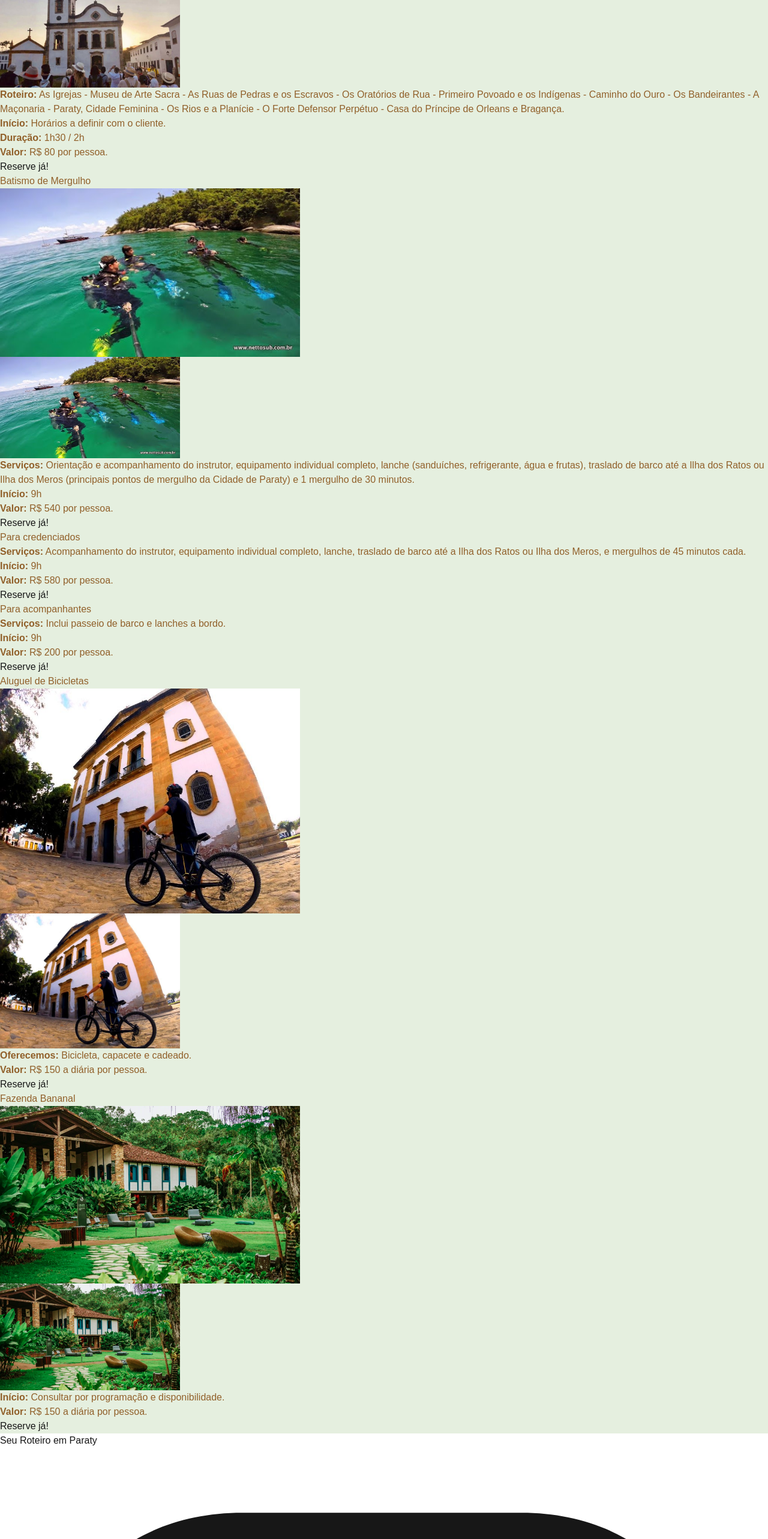
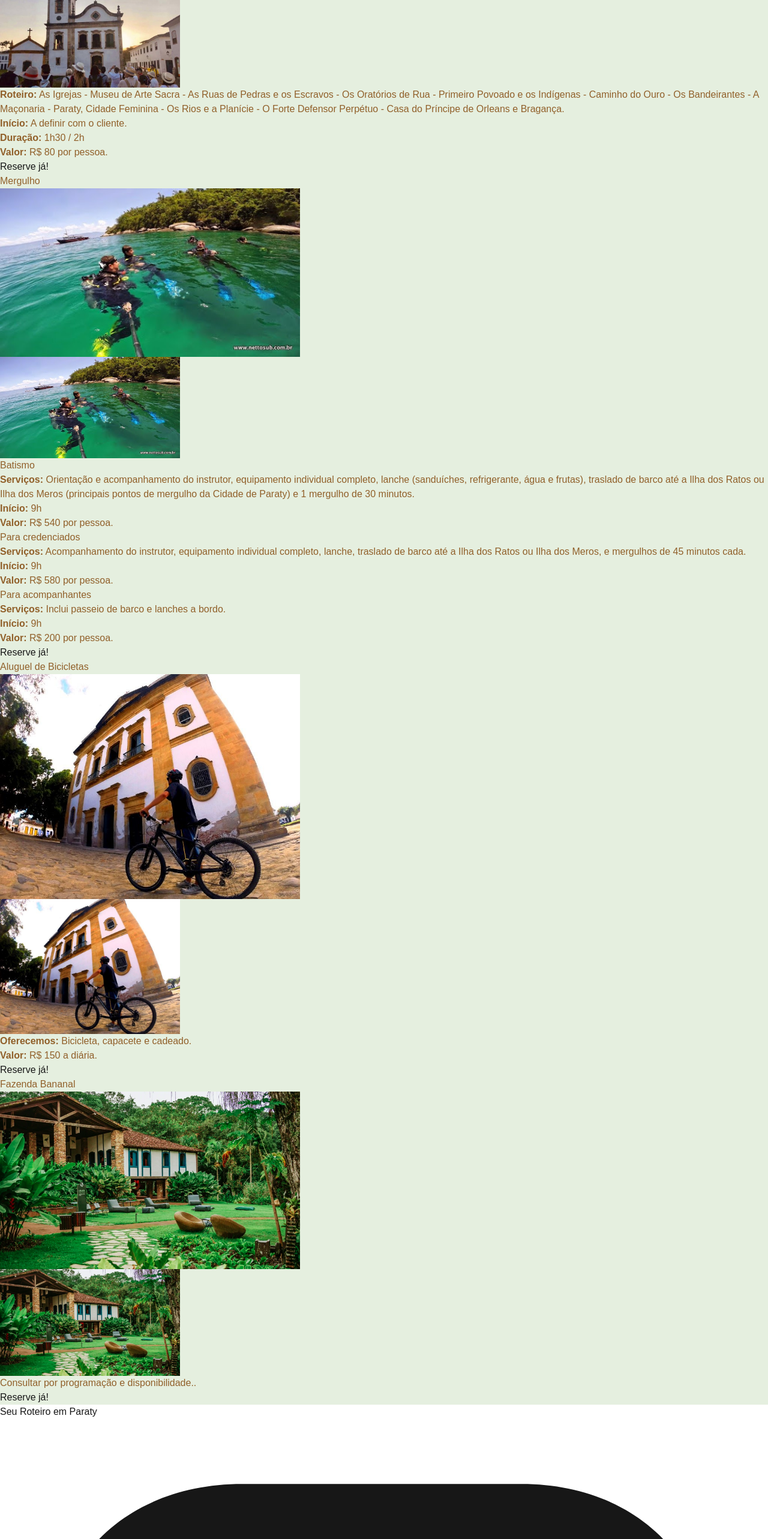
Before and after one commit to fabiosachetto/spa-roteiro-paraty, a Next.js app in the folder roteiro-paraty/: page /experiencias in a window 1280 px wide. Shown: the part 3067-5633 px from the top of the page at 60% size. Built offline with nearby package versions, Linux system fonts and the light colour scheme.

Commit message:
ajustando textos conforme solicitação do cliente

```diff
--- a/roteiro-paraty/src/app/experiencias/page.tsx
+++ b/roteiro-paraty/src/app/experiencias/page.tsx
@@ -15,9 +15,11 @@ export default function Experiencias() {
                 ? "py-7 border-b border-double border-b-amber-900"
                 : ""
             }`}>
+            {infoExperiencia.titulo && (
               <h3 className="text-2xl mb-5 uppercase font-bold">
                 {infoExperiencia.titulo}
               </h3>
+            )}
 
             {infoExperiencia.imagem && (
               <div className="inline-block">
@@ -38,6 +40,12 @@ export default function Experiencias() {
                   className="block md:hidden mb-5 object-cover transition duration-500 hover:scale-105 rounded-lg border-4 border-white"
                 />
               </div>
+            )}
+
+            {infoExperiencia.sub_titulo && (
+              <h4 className="text-1xl mb-5 uppercase font-bold">
+                {infoExperiencia.sub_titulo}
+              </h4>
             )}
 
             {infoExperiencia.roteiro && (
@@ -70,10 +78,19 @@ export default function Experiencias() {
               </p>
             )}
 
+            {infoExperiencia.valor && (
+              <p>
+                <strong>Valor:</strong> {infoExperiencia.valor}
+              </p>
+            )}
+
+            {infoExperiencia.consultar_disponibilidade && (
               <p className="mb-5">
-              <strong>Valor:</strong> {infoExperiencia.valor} por pessoa.
+                {infoExperiencia.consultar_disponibilidade}.
               </p>
+            )}
 
+            {infoExperiencia.contato && (
               <div className="mt-5">
                 <Link
                   href={infoExperiencia.contato}
@@ -82,6 +99,7 @@ export default function Experiencias() {
                   Reserve já!
                 </Link>
               </div>
+            )}
           </div>
         );
       })}
--- a/roteiro-paraty/src/data/infosExperiencias.json
+++ b/roteiro-paraty/src/data/infosExperiencias.json
@@ -3,72 +3,84 @@
     "titulo": "City Tour",
     "imagem": "experiencias.jpg",
     "alt_title": "Roteiro: As Igrejas - Museu de Arte Sacra - As Ruas de Pedras e os Escravos - Os Oratórios de Rua - Primeiro Povoado e os Indígenas - Caminho do Ouro - Os Bandeirantes - A Maçonaria - Paraty, Cidade Feminina - Os Rios e a Planície - O Forte Defensor Perpétuo - Casa do Príncipe de Orleans e Bragança.",
+    "sub_titulo": "",
     "roteiro": "As Igrejas - Museu de Arte Sacra - As Ruas de Pedras e os Escravos - Os Oratórios de Rua - Primeiro Povoado e os Indígenas - Caminho do Ouro - Os Bandeirantes - A Maçonaria - Paraty, Cidade Feminina - Os Rios e a Planície - O Forte Defensor Perpétuo - Casa do Príncipe de Orleans e Bragança.",
     "servicos": "",
-    "inicio": "Horários a definir com o cliente.",
+    "inicio": "A definir com o cliente.",
     "duracao": "1h30 / 2h",
     "oferecemos": "",
-    "valor": "R$ 80",
+    "valor": "R$ 80 por pessoa.",
+    "consultar_disponibilidade": "",
     "contato": "https://api.whatsapp.com/send?phone=5524992779411&text=Olá,%20vim%20do%20site%20e%20tenho%20interesse%20no%20passeio%20de%20Experiências:%20City%20Tour."
   },
   {
-    "titulo": "Batismo de Mergulho",
+    "titulo": "Mergulho",
     "imagem": "mergulho.jpg",
     "alt_title": "",
+    "sub_titulo": "Batismo",
     "roteiro": "",
     "servicos": "Orientação e acompanhamento do instrutor, equipamento individual completo, lanche (sanduíches, refrigerante, água e frutas), traslado de barco até a Ilha dos Ratos ou Ilha dos Meros (principais pontos de mergulho da Cidade de Paraty) e 1 mergulho de 30 minutos.",
     "inicio": "9h",
     "duracao": "",
     "oferecemos": "",
-    "valor": "R$ 540",
-    "contato": "https://api.whatsapp.com/send?phone=5524992779411&text=Olá,%20vim%20do%20site%20e%20tenho%20interesse%20no%20passeio%20de%20Experiências:%20Batismo%20de%20Mergulho."
+    "valor": "R$ 540 por pessoa.",
+    "consultar_disponibilidade": "",
+    "contato": ""
   },
   {
-    "titulo": "Para credenciados",
+    "titulo": "",
     "imagem": "",
     "alt_title": "",
+    "sub_titulo": "Para credenciados",
     "roteiro": "",
     "servicos": "Acompanhamento do instrutor, equipamento individual completo, lanche, traslado de barco até a Ilha dos Ratos ou Ilha dos Meros, e mergulhos de 45 minutos cada.",
     "inicio": "9h",
     "duracao": "",
     "oferecemos": "",
-    "valor": "R$ 580",
-    "contato": "https://api.whatsapp.com/send?phone=5524992779411&text=Olá,%20vim%20do%20site%20e%20tenho%20interesse%20no%20passeio%20de%20Experiências:%20Mergulho%20para%20Credênciados."
+    "valor": "R$ 580 por pessoa.",
+    "consultar_disponibilidade": "",
+    "contato": ""
   },
   {
-    "titulo": "Para acompanhantes",
+    "titulo": "",
     "imagem": "",
     "alt_title": "",
+    "sub_titulo": "Para acompanhantes",
     "roteiro": "",
     "servicos": "Inclui passeio de barco e lanches a bordo.",
     "inicio": "9h",
     "duracao": "",
     "oferecemos": "",
-    "valor": "R$ 200",
-    "contato": "https://api.whatsapp.com/send?phone=5524992779411&text=Olá,%20vim%20do%20site%20e%20tenho%20interesse%20no%20passeio%20de%20Experiências:%20Mergulho%20para%20Acompanhanhantes."
+    "valor": "R$ 200 por pessoa.",
+    "consultar_disponibilidade": "",
+    "contato": "https://api.whatsapp.com/send?phone=5524992779411&text=Olá,%20vim%20do%20site%20e%20tenho%20interesse%20no%20passeio%20de%20Experiências:%20Mergulho."
   },
   {
     "titulo": "Aluguel de Bicicletas",
     "imagem": "aluguel_bike.jpg",
     "alt_title": "",
+    "sub_titulo": "",
     "roteiro": "",
     "servicos": "",
     "inicio": "",
     "duracao": "",
     "oferecemos": "Bicicleta, capacete e cadeado.",
-    "valor": "R$ 150 a diária",
+    "valor": "R$ 150 a diária.",
+    "consultar_disponibilidade": "",
     "contato": "https://api.whatsapp.com/send?phone=5524992779411&text=Olá,%20vim%20do%20site%20e%20tenho%20interesse%20no%20passeio%20de%20Experiências:%20Aluguel%20de%20Bicicletas."
   },
   {
     "titulo": "Fazenda Bananal",
     "imagem": "fazenda_bananal.png",
     "alt_title": "",
+    "sub_titulo": "",
     "roteiro": "",
     "servicos": "",
-    "inicio": "Consultar por programação e disponibilidade.",
+    "inicio": "",
     "duracao": "",
     "oferecemos": "",
-    "valor": "R$ 150 a diária",
+    "valor": "",
+    "consultar_disponibilidade": "Consultar por programação e disponibilidade.",
     "contato": "https://api.whatsapp.com/send?phone=5524992779411&text=Olá,%20vim%20do%20site%20e%20tenho%20interesse%20no%20passeio%20de%20Experiências:%20Fazenda%20Bananal."
   }
 ]
```
Lines whose indentation alone changed are shown as unchanged.
